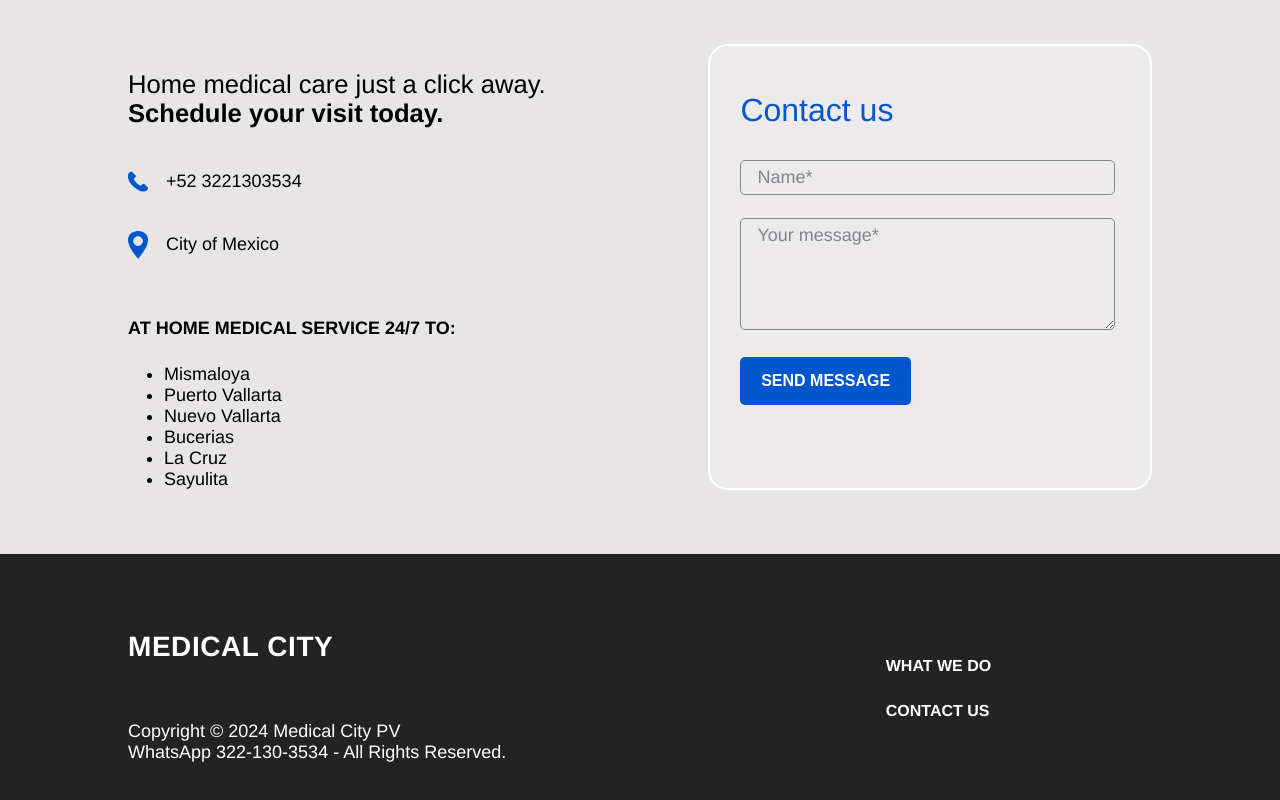
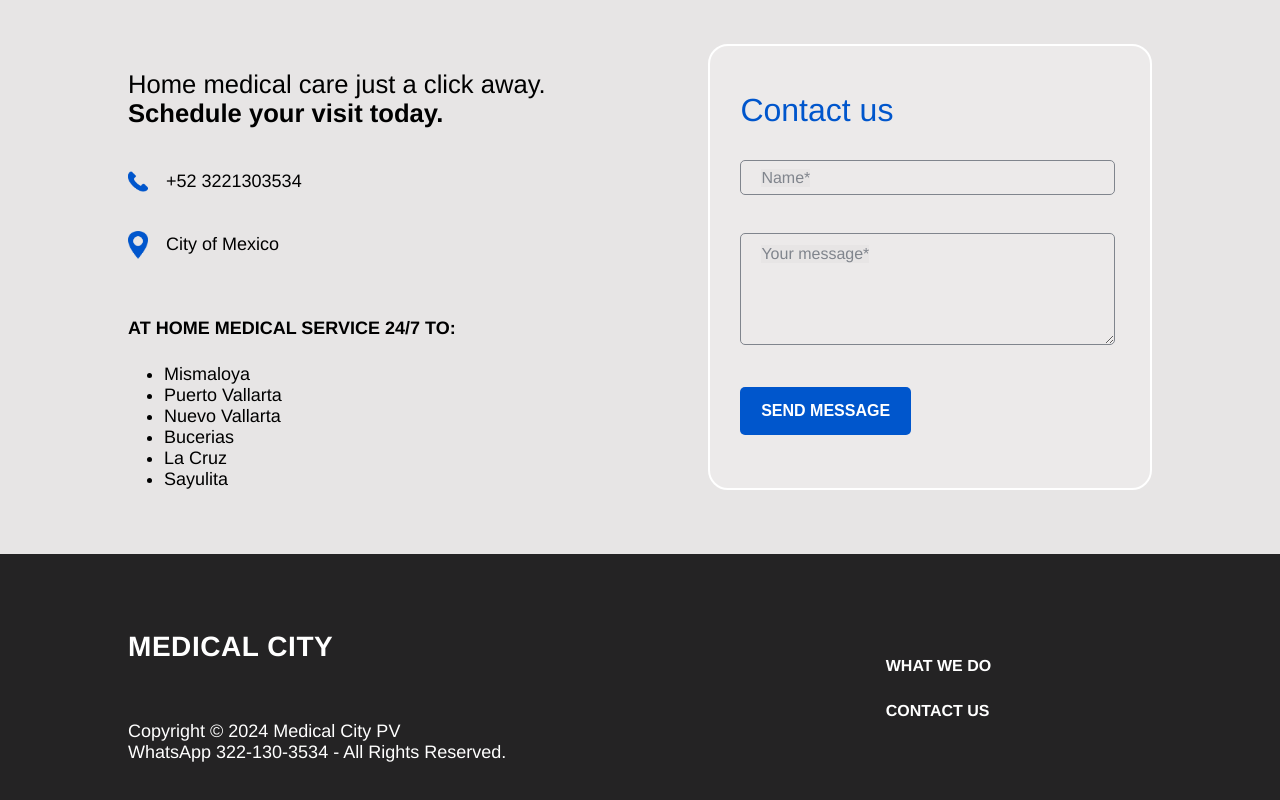
Before and after one commit to justinait/drperalta, a React (Vite) app: page / in a window 1280 px wide. Shown: the part 1430-2230 px from the top of the page. Built offline with nearby package versions, Linux system fonts and the light colour scheme.

Commit message:
floating label

```diff
--- a/src/Components/Contact/Contact.css
+++ b/src/Components/Contact/Contact.css
@@ -43,12 +43,18 @@
 }
 
 .contactFormContainer{
+    /* cambiar color */
     background-color:#FFFFFF33;
     width: 80%;
     border: 2.3px solid white;
     padding: 0 10%;
     border-radius: 20px;
 }
+.inputContainer {
+    position: relative;
+    margin-bottom: 15px;
+}
+
 .inputContact {
     background: transparent;
     border: 1px solid #80858D;
@@ -56,7 +62,15 @@
     border-radius: 5px;
     width: 85%;
     margin: 0 0 8% 0px;
-    font-size: 14px;
+    font-size: 15px;
+    outline: none;
+}
+.inputContact:focus + .floatingLabel,
+.inputContact:not(:placeholder-shown) + .floatingLabel {
+  top: 0;
+  left: 16px;
+  font-size: 12px;
+  /* color: #000; */
 }
 .inputContact::placeholder {
     font-family: Helvetica, sans-serif !important;
@@ -64,8 +78,7 @@
     opacity: 1;
 }
 .inputContactMessage {
-
-    padding: 5px 16px 64px 16px;
+    padding: 10px 16px 64px 16px;
 }
 .formButton {
     margin-bottom: 15px !important;
@@ -79,6 +92,29 @@
 .learnMore:hover{
     color: #3576CF;
     background-color: #fff;
+}
+.floatingLabel {
+    position: absolute;
+    top: 32%;
+    left: 16px;
+    transform: translateY(-50%);
+    color: #80858D;
+    /* mismo color que arriba */
+    background: #E7E5E5;
+    transition: 0.2s ease all;
+    pointer-events: none;
+    font-family: Helvetica, sans-serif !important;
+    margin-left: 5px;
+}
+.floatingLabelMessage {
+    top: 15% !important;
+}
+
+  .floatingLabelActive {
+    top: 0;
+    left: 16px;
+    font-size: 12px;
+    /* color: #000; */
 }
 
 @media(min-width:700px){
@@ -113,9 +149,13 @@
         width: 40% !important;
         margin-bottom: 25px !important;
     }
+    .floatingLabel {
+        top: 30%;
+    }
 }
 
 @media(min-width:1000px){
+
     .contactHeroTitle{
         width: 100%;
         font-size: clamp(20px, 2vw, 30px);
@@ -189,7 +229,9 @@
     }
 }
 @media(min-width:1400px){
-
+    .floatingLabel {
+        top: 28%;
+    }
     .button {
         font-size: 17px;
         padding: 18px;
@@ -203,7 +245,9 @@
     }
 }
 @media(min-width:1800px){
-
+    .floatingLabel {
+        top: 27%;
+    }
     .button {
         font-size: 19px;
     }
--- a/src/Components/Contact/ContactForm.jsx
+++ b/src/Components/Contact/ContactForm.jsx
@@ -18,23 +18,27 @@
 
       <p className='whatWeDotitle'>Contact us</p>
       <form onSubmit={handleSubmit}>
-        <div>
+        <div className='inputContainer'>
+          <label htmlFor="name" className={`floatingLabel ${name && 'floatingLabelActive'}`}>Name*</label>
           <input
             type="text"
             id="name"
             value={name}
             onChange={(e) => setName(e.target.value)}
             required
-            placeholder='Name*' className='inputContact'
+            // placeholder='Name*'
+            className='inputContact'
           />
         </div>
-        <div>
+        <div className='inputContainer'>
+          <label htmlFor="message" className={`floatingLabel floatingLabelMessage ${message && 'floatingLabelActive'}`}>Your message*</label>
           <textarea
             id="message"
             value={message}
             onChange={(e) => setMessage(e.target.value)}
             required
-            placeholder='Your message*' className='inputContact inputContactMessage'
+            // placeholder='Your message*'
+            className='inputContact inputContactMessage'
           />
         </div>
        <button className='button formButton'>Send Message</button>
@@ -42,18 +46,5 @@
     </div>
   );
 };
-//   return (
-//     <div className='contactFormContainer'>
-//       <p className='whatWeDotitle'>Contact us</p>
-//       <div>
-//         <input type="text" placeholder='Name*' className='inputContact' onChange={handleInputChange}/>
-//         <input type="email" placeholder='Email address*' className='inputContact' onChange={handleInputChange}/>
-//         <input type="text" placeholder='Subject*' className='inputContact' onChange={handleInputChange}/>
-//         <input type="text" placeholder='Your message*' className='inputContact inputContactMessage' onChange={handleInputChange}/>
-//       </div>
-//       <p className='button formButton'>Send Message</p>
-//     </div>
-//   )
-// }
 
 export default ContactForm
--- a/src/Components/Footer/Footer.css
+++ b/src/Components/Footer/Footer.css
@@ -24,7 +24,7 @@
 }
 .copyright {
 
-    width: 60%;
+    width: 62%;
     font-size: 12px;
     margin-bottom: 0;
 }
```
